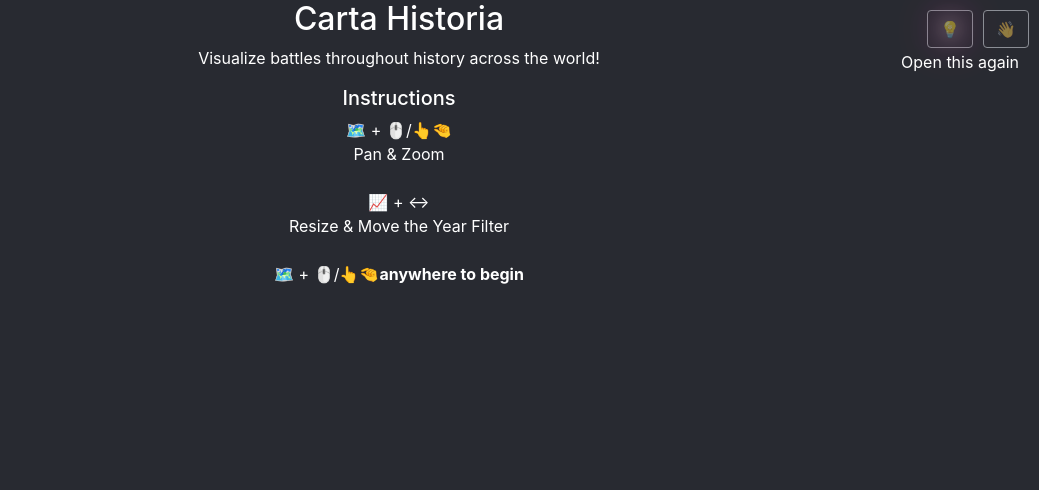
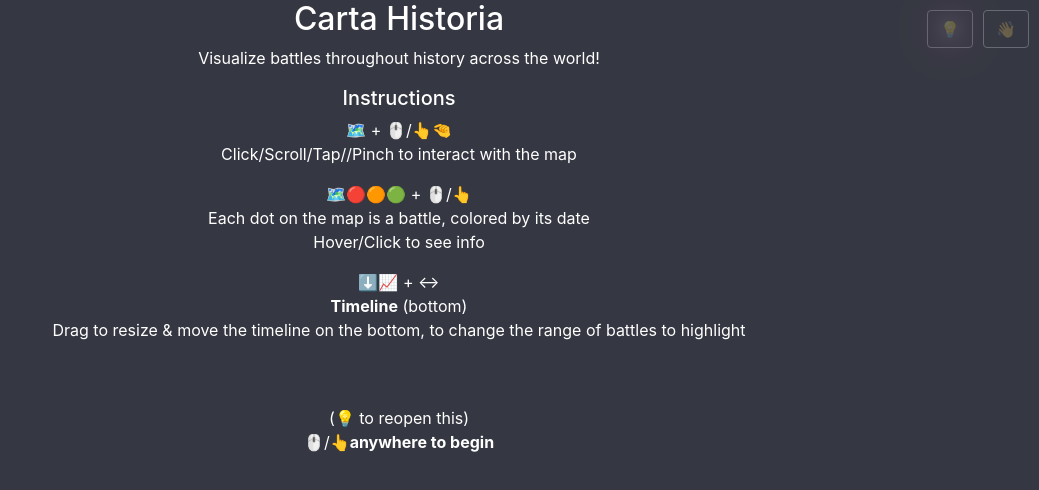
Before and after one commit to halfacat1/carta-historia, a React (Create React App) app: page / in a window 1280 px wide. Shown: the top 490 px of the page, without its empty margins (241-1280 px from the left). Built offline with nearby package versions, Linux system fonts and the light colour scheme; no server answers.

Commit message:
Tweak instructions

```diff
--- a/src/HelpOverlay/HelpOverlay.css
+++ b/src/HelpOverlay/HelpOverlay.css
@@ -44,7 +44,7 @@ https://stackoverflow.com/a/42136434/7028776
     z-index: 1;
     top: 0;
     left: 0;
-    background-color: rgba(67, 70, 83, 0.6);
+    background-color: rgba(67, 70, 83, 0.8);
     overflow-x: hidden;
     transition: 0.5s;
     opacity: 1;
@@ -58,15 +58,3 @@ https://stackoverflow.com/a/42136434/7028776
 .overlay .title {
     text-align: center;
 }
-
-.overlay .helpButtonHelp{
-    position: fixed;
-    top: 50px;
-    right: 20px;
-}
-
-.overlay .legendHelp{
-    position: fixed;
-    bottom: 300px;
-    left: 20px;
-}
--- a/src/HelpOverlay/HelpOverlay.js
+++ b/src/HelpOverlay/HelpOverlay.js
@@ -110,17 +110,16 @@ class FullscreenOverlay extends React.Component {
           <h2>Carta Historia</h2>
           <p>Visualize battles throughout history across the world!</p>
           <h5>Instructions</h5>
-          <span role="img" aria-labelledby="jsx-a11y/accessible-emoji">🗺 + 🖱/👆🤏</span><br />Pan & Zoom<br /><br />
-          <span role="img" aria-labelledby="jsx-a11y/accessible-emoji">📈 + ↔</span><br />Resize & Move the Year Filter<br />
+          <p><span role="img" aria-labelledby="jsx-a11y/accessible-emoji">🗺 + 🖱/👆🤏</span><br />Click/Scroll/Tap//Pinch to interact with the map</p>
+          <p><span role="img" aria-labelledby="jsx-a11y/accessible-emoji">🗺🔴🟠🟢 + 🖱/👆</span><br />Each dot on the map is a battle, colored by its date<br />Hover/Click to see info </p>
+          <p><span role="img" aria-labelledby="jsx-a11y/accessible-emoji">⬇📈 + ↔</span><br /><strong>Timeline</strong> (bottom) <br /> Drag to resize & move the timeline on the bottom, to change the range of battles to highlight</p>
           <br />
-          <p><span role="img" aria-labelledby="jsx-a11y/accessible-emoji">🗺 + 🖱/👆🤏</span><b>anywhere to begin</b></p>
-        </div>
-        <div className="container">
-          <div className="row">
-            <div className="col-xs helpButtonHelp">
-              Open this again
-            </div>
-          </div>
+          <br />
+          <p>
+            (<span role="img" aria-labelledby="jsx-a11y/accessible-emoji">💡</span> to reopen this)
+            <br />
+            <span role="img" aria-labelledby="jsx-a11y/accessible-emoji">🖱/👆</span><b>anywhere to begin</b>
+          </p>
         </div>
       </div>
     );
```
